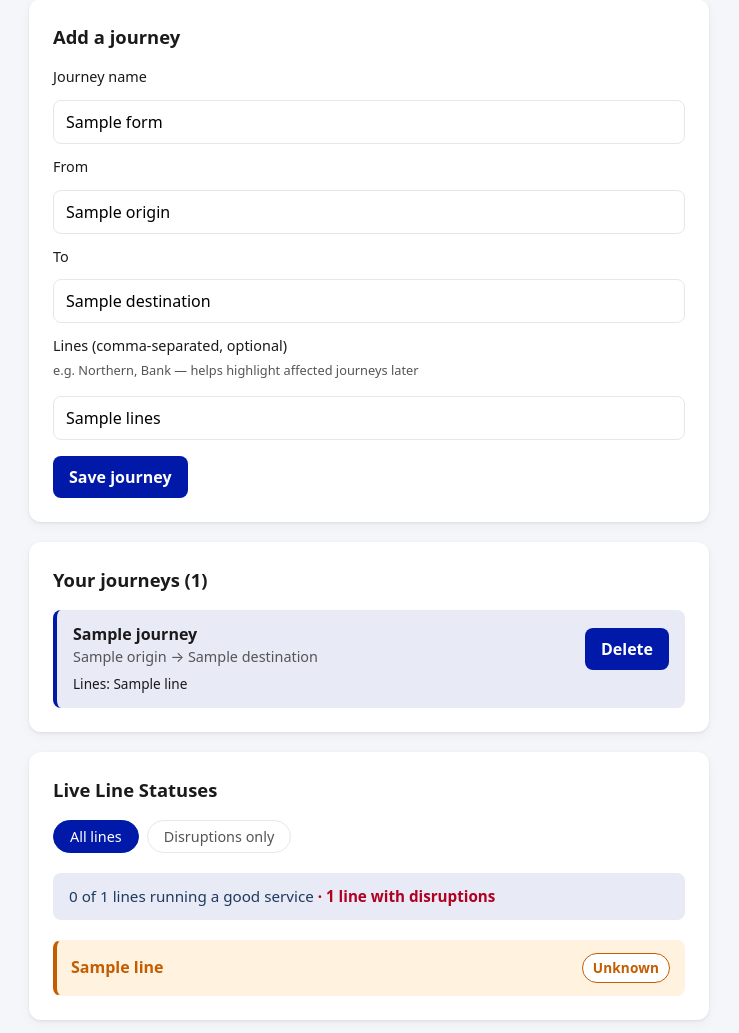
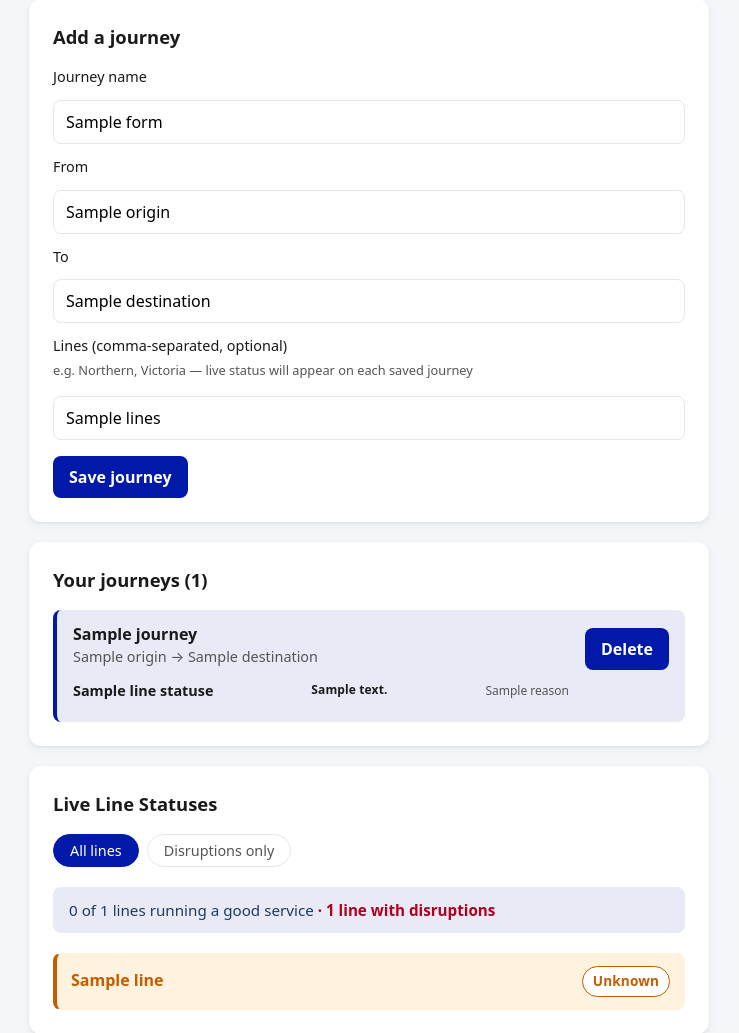
Before and after one commit to imranbek22-afk/tfl-smart-commute, a FastAPI app: template app/templates/index.html in a window 1280 px wide. Shown: the part 134-1167 px from the top of the page, without its empty margins (271-1010 px from the left). Run offline with FastAPI, Linux system fonts and the light colour scheme; the template is opened without the code that fills it: most values are stand-ins (such as "Sample title", 1, 10 or a date in 2020).

Commit message:
Show live status for lines in saved journeys

```diff
--- a/app/main.py
+++ b/app/main.py
@@ -9,6 +9,81 @@ templates = Jinja2Templates(directory="app/templates")
 
 # Simple in-memory store for journeys (resets on restart)
 journeys: list[dict] = []
+
+
+def _severity_from_description(desc: str) -> str:
+    """Map TfL status description to a severity class used by the UI."""
+    if desc == "Good Service":
+        return "good"
+    if desc in ["Minor Delays", "Reduced Service", "Special Service", "Change of frequency"]:
+        return "minor"
+    if desc in ["Severe Delays", "Part Suspended", "Suspended", "Part Closure", "Part Closed", "Issues Reported"]:
+        return "severe"
+    if desc in ["Closed", "Planned Closure", "No Service", "Not Running"]:
+        return "closed"
+    return "minor"
+
+
+def build_status_lookup(lines: list) -> dict[str, dict]:
+    """Build a case-insensitive lookup of line name → status info."""
+    lookup: dict[str, dict] = {}
+    for line in lines:
+        name = (line.get("name") or "").strip()
+        if not name:
+            continue
+        statuses = line.get("lineStatuses") or []
+        status = statuses[0] if statuses else {}
+        desc = status.get("statusSeverityDescription") or "Unknown"
+        reason = status.get("reason") or ""
+        lookup[name.lower()] = {
+            "name": name,
+            "description": desc,
+            "reason": reason,
+            "severity": _severity_from_description(desc),
+        }
+    return lookup
+
+
+def enrich_journeys(journeys_list: list[dict], status_lookup: dict[str, dict]) -> list[dict]:
+    """Attach live line status info to each journey."""
+    enriched: list[dict] = []
+    for journey in journeys_list:
+        j = journey.copy()
+        line_statuses: list[dict] = []
+        for raw_name in journey.get("lines") or []:
+            key = raw_name.lower().strip()
+            info = status_lookup.get(key)
+            # Soft match: strip common suffixes or partial containment
+            if not info:
+                cleaned = key.removesuffix(" line").strip()
+                info = status_lookup.get(cleaned)
+            if not info:
+                for lk, lv in status_lookup.items():
+                    if key in lk or lk in key or cleaned in lk:
+                        info = lv
+                        break
+            if info:
+                line_statuses.append(info)
+            else:
+                line_statuses.append({
+                    "name": raw_name,
+                    "description": "Unknown",
+                    "reason": "",
+                    "severity": "unknown",
+                })
+        j["line_statuses"] = line_statuses
+        # Overall journey health
+        severities = {ls["severity"] for ls in line_statuses}
+        if "severe" in severities or "closed" in severities:
+            j["overall"] = "severe"
+        elif "minor" in severities:
+            j["overall"] = "minor"
+        elif line_statuses and all(s == "good" for s in severities):
+            j["overall"] = "good"
+        else:
+            j["overall"] = "unknown"
+        enriched.append(j)
+    return enriched
 
 
 @app.get("/", response_class=HTMLResponse)
@@ -28,6 +103,9 @@ async def home(request: Request):
         # Catch-all so the page never crashes
         error = "Something went wrong while fetching line statuses. Please try again later."
 
+    status_lookup = build_status_lookup(lines)
+    enriched = enrich_journeys(journeys, status_lookup)
+
     # Simple success messages from redirects
     message = None
     msg_type = None
@@ -44,7 +122,7 @@ async def home(request: Request):
             "request": request,
             "lines": lines,
             "error": error,
-            "journeys": journeys,
+            "journeys": enriched,
             "message": message,
             "msg_type": msg_type,
         },
@@ -87,13 +165,16 @@ async def add_journey(
         except Exception:
             error = "Something went wrong while fetching line statuses. Please try again later."
 
+        status_lookup = build_status_lookup(lines_data)
+        enriched = enrich_journeys(journeys, status_lookup)
+
         return templates.TemplateResponse(
             "index.html",
             {
                 "request": request,
                 "lines": lines_data,
                 "error": error,
-                "journeys": journeys,
+                "journeys": enriched,
                 "form_errors": form_errors,
                 "form_data": {
                     "name": name,
--- a/app/templates/index.html
+++ b/app/templates/index.html
@@ -410,6 +410,21 @@
             border-left: 4px solid var(--tfl-blue);
         }
 
+        .journey[data-overall="severe"] {
+            background: var(--severe-bg);
+            border-left-color: var(--severe);
+        }
+
+        .journey[data-overall="minor"] {
+            background: var(--minor-bg);
+            border-left-color: var(--minor);
+        }
+
+        .journey[data-overall="good"] {
+            background: var(--good-bg);
+            border-left-color: var(--good);
+        }
+
         .journey-main {
             flex: 1;
             min-width: 0;
@@ -428,9 +443,50 @@
         }
 
         .journey-lines {
+            margin-top: 10px;
+            display: flex;
+            flex-direction: column;
+            gap: 6px;
+        }
+
+        .journey-line-status {
+            display: flex;
+            align-items: center;
+            justify-content: space-between;
+            gap: 12px;
             font-size: 0.85rem;
-            margin-top: 6px;
-            color: var(--text);
+            padding: 6px 0;
+            border-top: 1px solid rgba(0,0,0,0.06);
+        }
+
+        .journey-line-status:first-child {
+            border-top: none;
+            padding-top: 0;
+        }
+
+        .journey-line-status .line-name {
+            font-weight: 600;
+            font-size: 0.9rem;
+        }
+
+        .journey-line-status .status {
+            font-size: 0.75rem;
+            padding: 3px 8px;
+            flex-shrink: 0;
+        }
+
+        .journey-line-status .reason {
+            font-size: 0.75rem;
+            text-align: left;
+            max-width: none;
+            margin-top: 2px;
+            grid-column: 1 / -1;
+        }
+
+        .status.unknown {
+            color: var(--text-muted);
+            background: #f3f4f6;
+            border: 1px solid var(--border);
         }
 
         .journey-actions {
@@ -516,7 +572,7 @@
             <div class="field-error" id="destination-error"></div>
 
             <label for="lines">Lines (comma-separated, optional)</label>
-            <p class="hint">e.g. Northern, Bank — helps highlight affected journeys later</p>
+            <p class="hint">e.g. Northern, Victoria — live status will appear on each saved journey</p>
             <input type="text" id="lines" name="lines" placeholder="e.g. Northern, Bank"
                    value="{{ form_data.lines if form_data else '' }}"
                    maxlength="120" autocomplete="off">
@@ -530,11 +586,23 @@
         {% if journeys %}
         <div class="journey-list">
             {% for journey in journeys %}
-            <div class="journey">
+            <div class="journey" data-overall="{{ journey.overall | default('unknown') }}">
                 <div class="journey-main">
                     <div class="journey-name">{{ journey.name }}</div>
                     <div class="journey-route">{{ journey.origin }} → {{ journey.destination }}</div>
-                    {% if journey.lines %}
+                    {% if journey.line_statuses %}
+                    <div class="journey-lines">
+                        {% for ls in journey.line_statuses %}
+                        <div class="journey-line-status" data-severity="{{ ls.severity }}">
+                            <span class="line-name">{{ ls.name }}</span>
+                            <span class="status {{ ls.severity }}">{{ ls.description }}</span>
+                            {% if ls.reason %}
+                            <div class="reason">{{ ls.reason | truncate(120) }}</div>
+                            {% endif %}
+                        </div>
+                        {% endfor %}
+                    </div>
+                    {% elif journey.lines %}
                     <div class="journey-lines">Lines: {{ journey.lines | join(', ') }}</div>
                     {% endif %}
                 </div>
```
Also changed, not shown: README.md.
